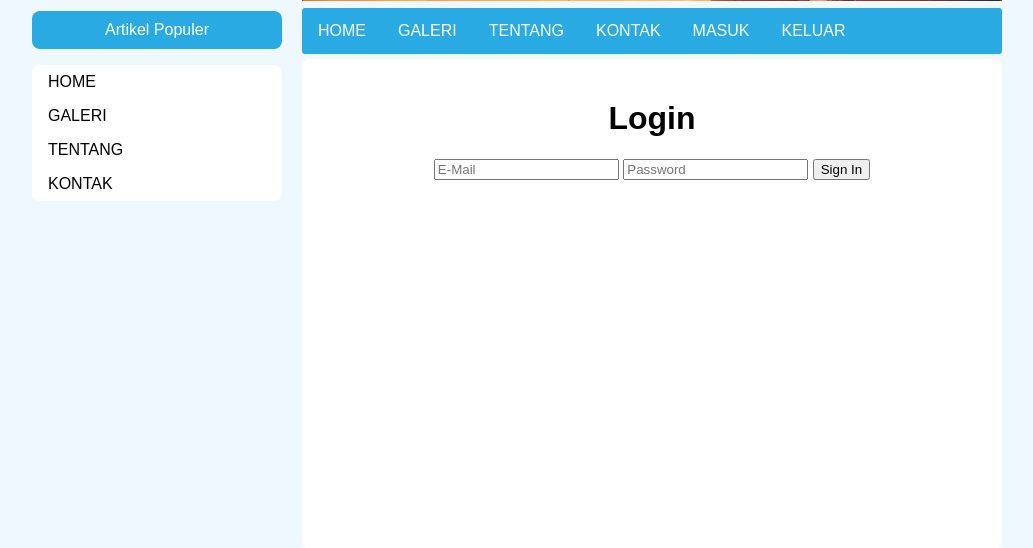
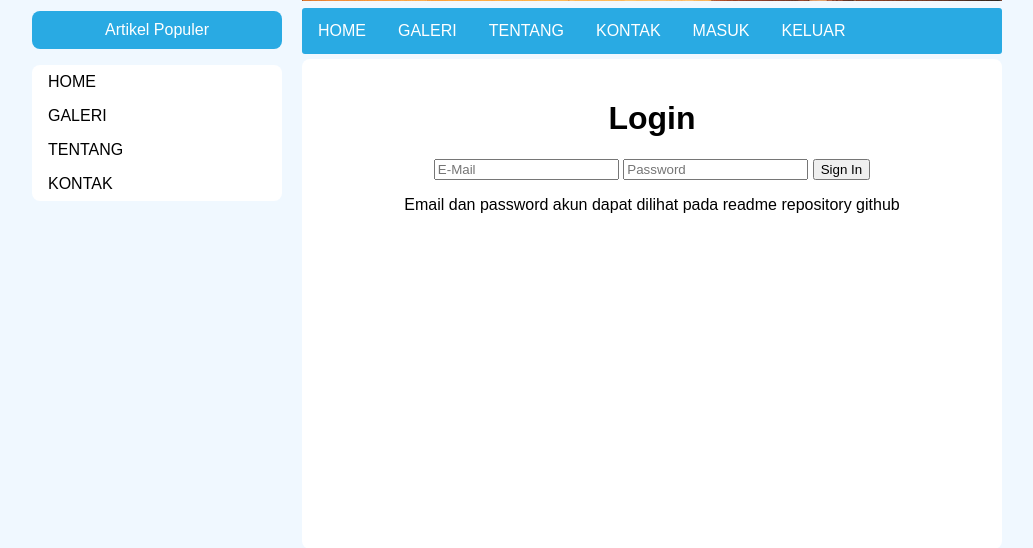
Before and after one commit to yurikochristian/praktikumWebA, a PHP site: page /login.php in a window 1280 px wide. Shown: the part 257-805 px from the top of the page, without its empty margins (138-1171 px from the left). Run offline with PHP 8.4, Linux system fonts and the light colour scheme.

Commit message:
Tugas 12 (Tambah Keterangan Login)

```diff
--- a/Modul 6 (Perpustakaan)/login.php
+++ b/Modul 6 (Perpustakaan)/login.php
@@ -40,6 +40,7 @@ if(isset($_POST['login']))
                     <input type="password" id="pass" name="password" placeholder="Password">
                     <button id="submit" type="submit" name="login" class="signupbtn">Sign In</button>
                 </form>
+                <p>Email dan password akun dapat dilihat pada readme repository github</p>
             </center>
         </div>
         <div id="clear"></div>
```
